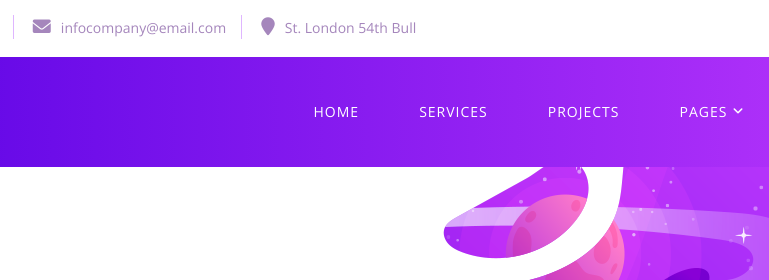
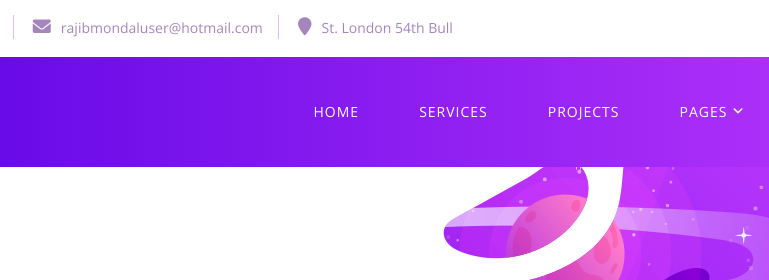
Before and after one commit to rajibzo5927M/onlineprojectdeliver, a plain HTML site: page index.html in a window 1280 px wide. Shown: the top 280 px of the page, 220-989 px from the left. Drawn offline with nearby package versions, Linux system fonts and the light colour scheme; files that its build step writes are made by us from their sources; files whose address does not match are found by name.

Commit message:
Update index.html

```diff
--- a/index.html
+++ b/index.html
@@ -52,7 +52,7 @@ https://templatemo.com/tm-582-tale-seo-agency
           <div class="left-info">
             <ul>
               <li><a href="#"><i class="fa fa-phone"></i>+91 8478896907</a></li>
-              <li><a href="#"><i class="fa fa-envelope"></i>infocompany@email.com</a></li>
+              <li><a href="#"><i class="fa fa-envelope"></i>rajibmondaluser@hotmail.com</a></li>
               <li><a href="#"><i class="fa fa-map-marker"></i>St. London 54th Bull</a></li>
             </ul>
           </div>
```
